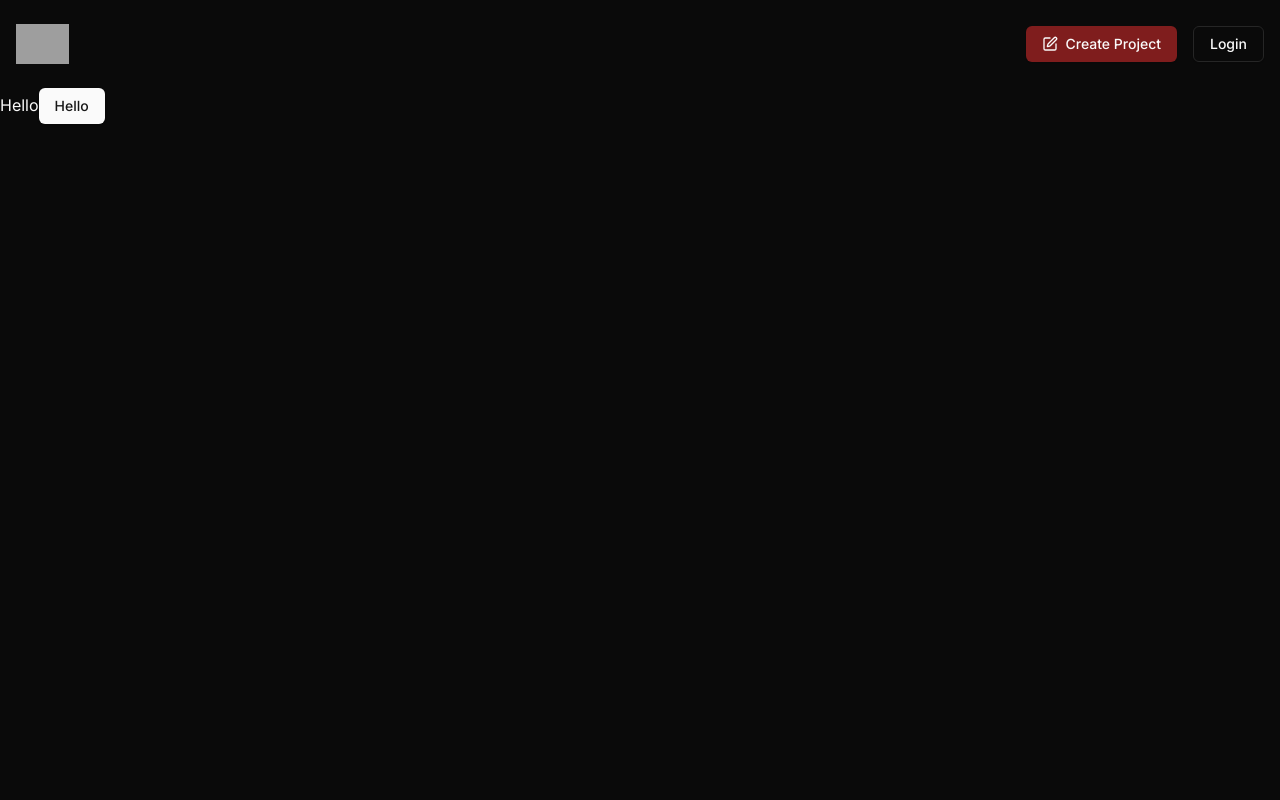
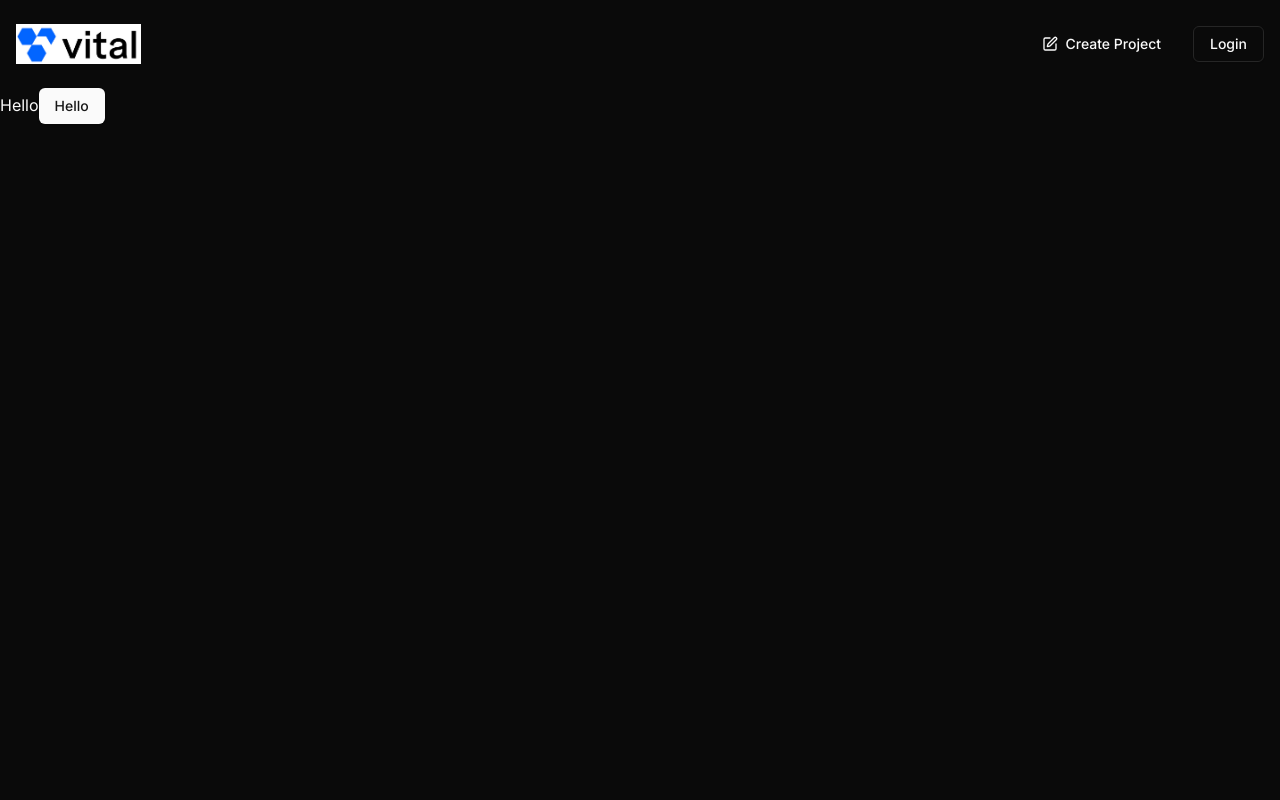
Before and after one commit to Subhampreet/penguin, a Next.js app: page / in a window 1280 px wide. Shown: the top 800 px of the page. Built offline with nearby package versions, Linux system fonts and the light colour scheme; no server answers; grey boxes are pictures that could not be loaded.

Commit message:
Build 0.0.4 : Button Variant Update

```diff
--- a/app/components/Header.jsx
+++ b/app/components/Header.jsx
@@ -4,12 +4,12 @@ import { SignedIn, SignedOut, SignInButton } from "@clerk/nextjs";
 import UserMenu from "./user-menu";
 import { PenBox } from "lucide-react";
 import Image from "next/image";
-import { checkUser } from "@/lib/checkUser";
+// import { checkUser } from "@/lib/checkUser";
 import UserLoading from "./user-loading";
 import { Button } from "@/components/ui/button";
 
 async function Header() {
-  await checkUser();
+  // await checkUser();
 
   return (
     <header className="container mx-auto">
@@ -27,7 +27,7 @@ async function Header() {
         </Link>
         <div className="flex items-center gap-4">
           <Link href="/project/create">
-            <Button variant="destructive" className="flex items-center gap-2">
+            <Button variant="ghost" className="flex items-center gap-2">
               <PenBox size={18} />
               <span className="hidden md:inline">Create Project</span>
             </Button>
```
Also changed, not shown: public/logo2.png (added).
